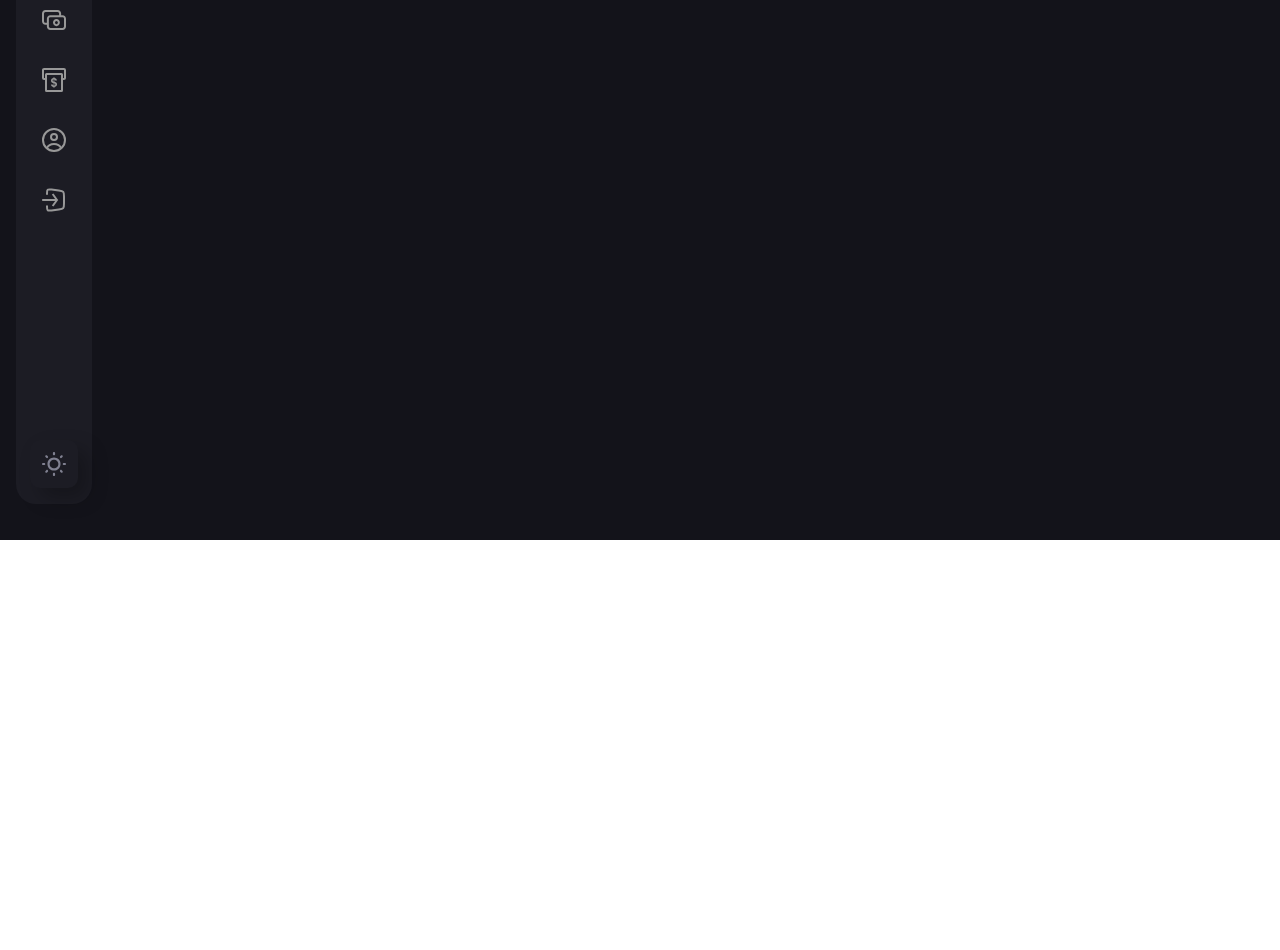
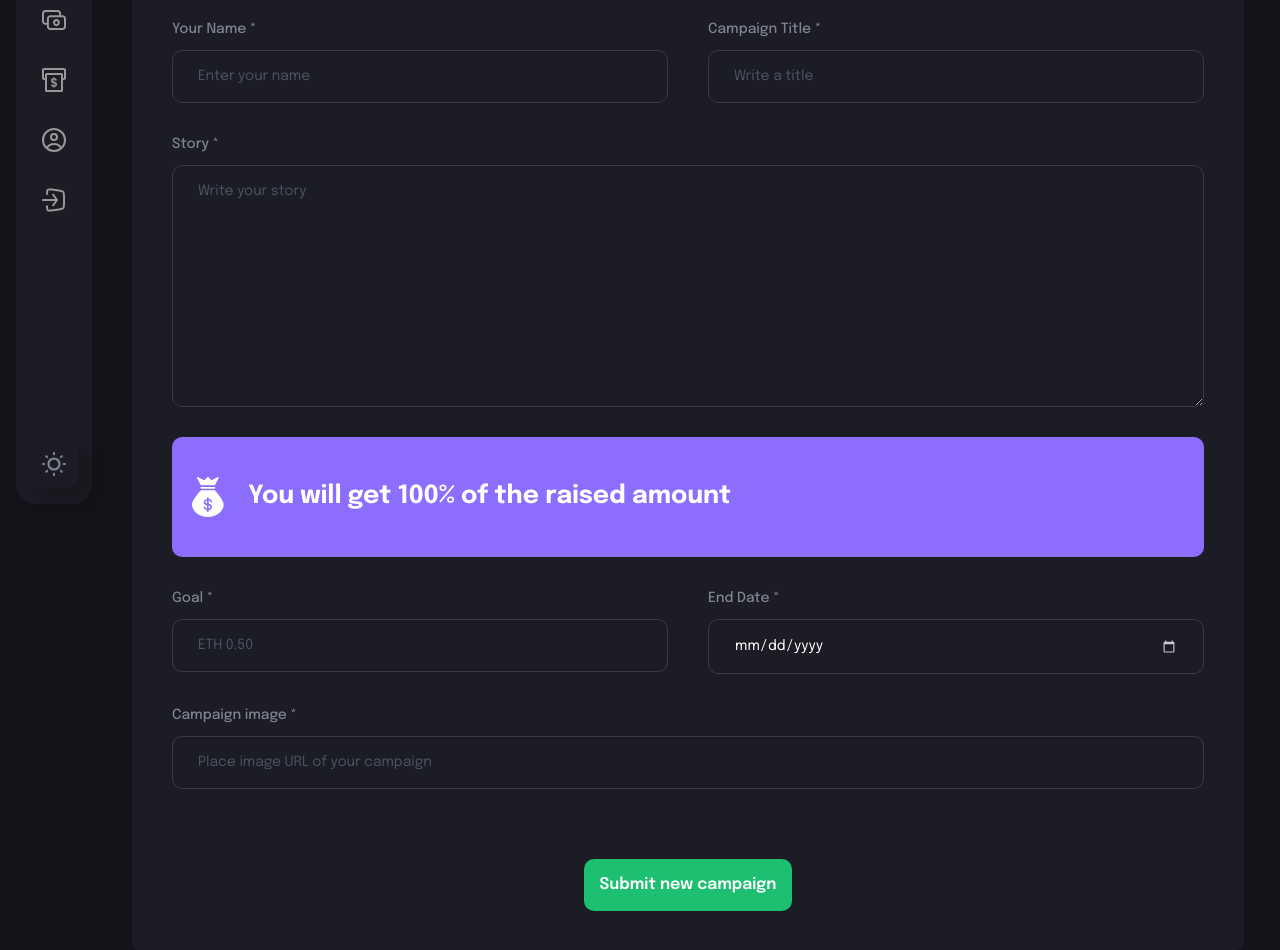
Before and after one commit to JubaStriker/web3-crowdfunding-client, a React (Vite) app: page /create-campaign in a window 1280 px wide. Shown: the part 260-1210 px from the top of the page. Before the commit the page ends 800 px from the top, so only its background shows below. Built offline with nearby package versions, Linux system fonts and the light colour scheme; what @thirdweb-dev/react would draw is missing.

Commit message:
create campaign form completed

```diff
--- a/src/App.jsx
+++ b/src/App.jsx
@@ -3,7 +3,7 @@
 import Home from './pages/Home';
 import { Navbar, Sidebar } from './components';
 import Profile from './pages/Profile';
-import CreateCampaign from './pages/CReateCampaign';
+import CreateCampaign from './pages/CreateCampaign';
 import CampaignDetails from './pages/CampaignDetails';
 
 const App = () => {
--- /dev/null
+++ b/src/components/FormField.jsx
@@ -0,0 +1,33 @@
+import React from 'react'
+
+const FormField = ({ labelName, placeholder, inputType, isTextArea, value, handleChange }) => {
+    return (
+        <label className="flex-1 w-full flex flex-col">
+            {labelName && (
+                <span className="font-epilogue font-medium text-[14px] leading-[22px] text-[#808191] mb-[10px]">{labelName}</span>
+            )}
+            {isTextArea ? (
+                <textarea
+                    required
+                    value={value}
+                    onChange={handleChange}
+                    rows={10}
+                    placeholder={placeholder}
+                    className="py-[15px] sm:px-[25px] px-[15px] outline-none border-[1px] border-[#3a3a43] bg-transparent font-epilogue text-white text-[14px] placeholder:text-[#4b5264] rounded-[10px] sm:min-w-[300px]"
+                />
+            ) : (
+                <input
+                    required
+                    value={value}
+                    onChange={handleChange}
+                    type={inputType}
+                    step="0.1"
+                    placeholder={placeholder}
+                    className="py-[15px] sm:px-[25px] px-[15px] outline-none border-[1px] border-[#3a3a43] bg-transparent font-epilogue text-white text-[14px] placeholder:text-[#4b5264] rounded-[10px] sm:min-w-[300px]"
+                />
+            )}
+        </label>
+    )
+}
+
+export default FormField
--- a/src/components/index.js
+++ b/src/components/index.js
@@ -1,7 +1,7 @@
 export { default as Sidebar } from './Sidebar';
 export { default as Navbar } from './Navbar';
 export { default as CustomButton } from './CustomButton';
-// export { default as FormField } from './FormField';
+export { default as FormField } from './FormField';
 // export { default as DisplayCampaigns } from './DisplayCampaigns';
 // export { default as FundCard } from './FundCard';
 // export { default as CountBox } from './CountBox';
--- a/src/pages/CreateCampaign.jsx
+++ b/src/pages/CreateCampaign.jsx
@@ -1,9 +1,102 @@
-import React from 'react';
+import React, { useState } from 'react';
+import { useNavigate } from 'react-router-dom';
+import { ethers } from 'ethers';
+import { money } from '../assets';
+import { checkIfImage } from '../utils';
+import { FormField, CustomButton } from '../components';
+
 
 const CreateCampaign = () => {
+    const navigate = useNavigate();
+    const [isLoading, setIsLoading] = useState();
+    const [form, setForm] = useState({
+        name: '',
+        title: '',
+        description: '',
+        target: '',
+        deadline: '',
+        image: ''
+    });
+
+    const handleFormFieldChange = (fieldName, e) => {
+        setForm({ ...form, [fieldName]: e.target.value })
+    }
+
+    const handleSubmit = () => {
+
+    }
+
     return (
-        <div>
-            Create campaign
+        <div className='bg-[#1c1c24] flex justify-center items-center flex-col rounded-[10px] sm:p-10 p-4'>
+            {isLoading && 'Loader'}
+            <div className='flex justify-center items-center p-[16px] sm:min-w-[380px] bg-[#3a3a43] rounded-[10px]'>
+                <h1 className='font-epilogue font-bold sm:text-[25px] text-[18px] leading-[38px] text-white'>Create Campaign</h1>
+            </div>
+
+            <form onSubmit={handleSubmit} className="w-full mt-[65px] flex flex-col gap-[30px]">
+                <div className="flex flex-wrap gap-[40px]">
+                    <FormField
+                        labelName="Your Name *"
+                        placeholder="Enter your name"
+                        inputType="text"
+                        value={form.name}
+                        handleChange={(e) => handleFormFieldChange('name', e)}
+                    />
+                    <FormField
+                        labelName="Campaign Title *"
+                        placeholder="Write a title"
+                        inputType="text"
+                        value={form.title}
+                        handleChange={(e) => handleFormFieldChange('title', e)}
+                    />
+                </div>
+
+                <FormField
+                    labelName="Story *"
+                    placeholder="Write your story"
+                    isTextArea
+                    value={form.description}
+                    handleChange={(e) => handleFormFieldChange('description', e)}
+                />
+
+                <div className="w-full flex justify-start items-center p-4 bg-[#8c6dfd] h-[120px] rounded-[10px]">
+                    <img src={money} alt="money" className="w-[40px] h-[40px] object-contain" />
+                    <h4 className="font-epilogue font-bold text-[25px] text-white ml-[20px]">You will get 100% of the raised amount</h4>
+                </div>
+
+                <div className="flex flex-wrap gap-[40px]">
+                    <FormField
+                        labelName="Goal *"
+                        placeholder="ETH 0.50"
+                        inputType="text"
+                        value={form.target}
+                        handleChange={(e) => handleFormFieldChange('target', e)}
+                    />
+                    <FormField
+                        labelName="End Date *"
+                        placeholder="End Date"
+                        inputType="date"
+                        value={form.deadline}
+                        handleChange={(e) => handleFormFieldChange('deadline', e)}
+                    />
+                </div>
+
+                <FormField
+                    labelName="Campaign image *"
+                    placeholder="Place image URL of your campaign"
+                    inputType="url"
+                    value={form.image}
+                    handleChange={(e) => handleFormFieldChange('image', e)}
+                />
+
+                <div className="flex justify-center items-center mt-[40px]">
+                    <CustomButton
+                        btnType="submit"
+                        title="Submit new campaign"
+                        styles="bg-[#1dc071]"
+                    />
+                </div>
+            </form>
         </div>
     );
 };
```
